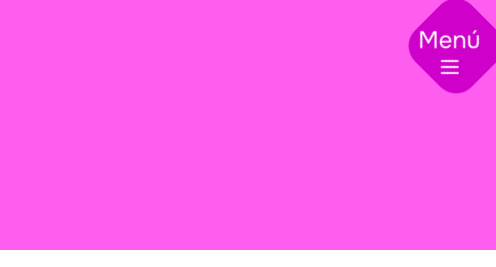
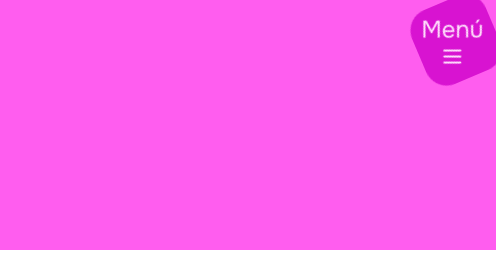
Before and after one commit to Diego-dot-web/Pagina-Sebastian, a plain HTML site: page index.html in a window 1280 px wide. Shown: the top 267 px of the page, 784-1280 px from the left. Drawn offline with Linux system fonts and the light colour scheme.

Commit message:
Fix dock in smaller devices

```diff
--- a/styles.css
+++ b/styles.css
@@ -19,6 +19,10 @@
     margin: 0;
     font-family: 'Onest', sans-serif;
     position: relative;
+}
+
+body {
+    padding-bottom: 80px;
 }
 
 
@@ -54,16 +58,16 @@ div.menu {
     justify-content: center;
     flex-direction: column;
     color: var(--magenta-fuchsia-50);
-    transform: rotate(45deg);
-    margin-top: 6px;
+    transform: rotate(67deg);
+    opacity: 0.8;
 }
 
 div.menu div {
     position: absolute;
     right: 25px;
-    top: 22px;
-    left: 24px;
-    transform: rotate(-45deg);
+    top: 17px;
+    left: 25px;
+    transform: rotate(-67deg);
     display: flex;
     flex-direction: column;
     align-items: center;
@@ -156,7 +160,8 @@ div.dock {
     width: 80%;
     height: 70px;
     bottom: 20px;
-    right: 72px;
+    right: 25%;
+    left: 10%;
     display: flex;
     justify-content: space-around;
     align-items: center;
```
